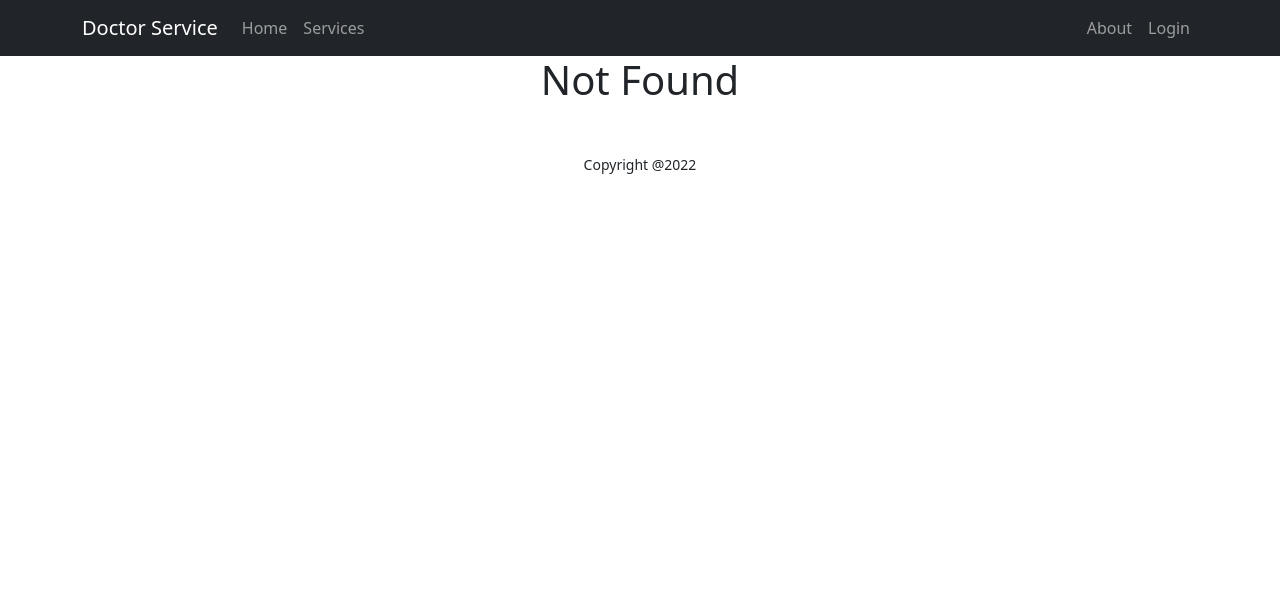
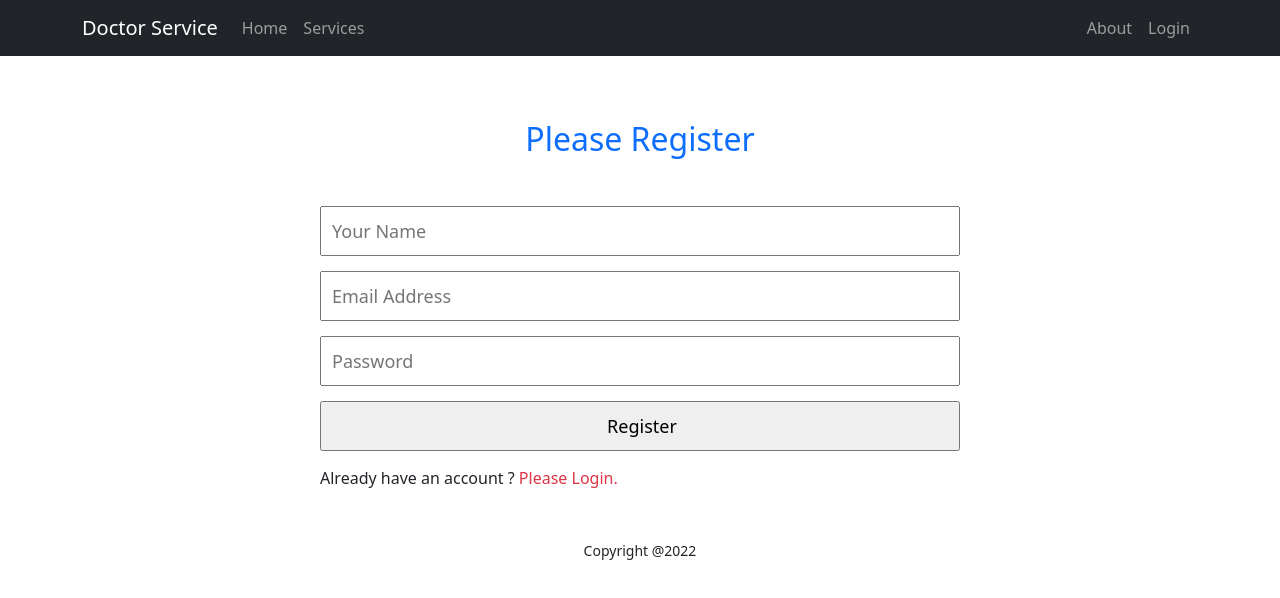
Before and after one commit to Pobarul-islam/independent-service, a React (Create React App) app: page /register in a window 1280 px wide. Before the commit this address had no page. Shown: the top 598 px of the page. Built offline with nearby package versions, Linux system fonts and the light colour scheme.

Commit message:
toggle from set

```diff
--- a/src/App.js
+++ b/src/App.js
@@ -4,6 +4,7 @@ import About from './Pages/About/About';
 import CheckOutPage from './Pages/CheckOutPage/CheckOutPage';
 import Home from './Pages/Home/Home/Home';
 import Login from './Pages/Login/Login/Login';
+import Register from './Pages/Login/Register/Register';
 
 import Footer from './Pages/Shared/Footer/Footer';
 import Header from './Pages/Shared/Header/Header';
@@ -18,6 +19,7 @@ function App() {
         <Route path='/checkout/:checkoutPage' element={<CheckOutPage></CheckOutPage>}></Route>
         <Route path='/about' element={<About></About>}></Route>
         <Route path='/login' element={<Login></Login>}></Route>
+        <Route path='/register' element={<Register></Register>}></Route>
         <Route path='*' element={<NotFound></NotFound>}></Route>
         </Routes>
     <Footer></Footer>
--- a/src/Pages/Login/Login/Login.js
+++ b/src/Pages/Login/Login/Login.js
@@ -1,6 +1,6 @@
 import React, { useRef } from 'react';
 import { Button, Form } from 'react-bootstrap';
-import { useNavigate } from 'react-router-dom';
+import { Link, useNavigate } from 'react-router-dom';
 
 const Login = () => {
     const emailRef = useRef('');
@@ -41,7 +41,7 @@ const Login = () => {
                     Submit
                 </Button>
             </Form>
-            <p>New to Doctor Services ? <span className='text-danger' onClick={navigateRegister}></span></p>
+            <p>New to Doctor Services ? <Link to={'/register'} className='text-danger text-decoration-none' onClick={navigateRegister}>Please Register.</Link></p>
         </div>
     );
 };
--- /dev/null
+++ b/src/Pages/Login/Register/Register.css
@@ -0,0 +1,13 @@
+.register-from{
+    width: 50%;
+    margin: auto;
+    margin-top: 5%;
+}
+.register-from input{
+    display: block;
+    width: 100%;
+    height: 50px;
+    padding-left: 10px;
+    font-size: 18px;
+    margin-bottom: 15px;
+}
--- a/src/Pages/Login/Register/Register.js
+++ b/src/Pages/Login/Register/Register.js
@@ -1,10 +1,36 @@
 import React from 'react';
+import { Form } from 'react-bootstrap';
+import { Link, useNavigate } from 'react-router-dom';
+
+
+import './Register.css';
 
 const Register = () => {
+    const navigate = useNavigate();
+    const navigateLogin = () => {
+        navigate('/login');
+    }
+
+    const handleRegister = event => {
+        event.preventDefault();
+    }
     return (
-        <div>
-            <h2>Please Register</h2>
-        </div>
+
+        <div className='register-from'>
+            <Form onSubmit={handleRegister}>
+                <h2 className='text-center text-primary mt-5'>Please Register</h2>
+                <div className='mt-5'>
+
+                    <input type="text" name='name' id='' placeholder='Your Name' />
+                    <input type="email" name='email' id='' placeholder='Email Address' required />
+                    <input type="password" name='password' id='' placeholder='Password' required />
+                    <input type="submit" name='submit' value={'Register'} />
+                </div>
+
+            </Form>
+            <p>Already have an account ? <Link to={'/login'} className='text-danger text-decoration-none' onClick={navigateLogin}>Please Login.</Link></p>
+
+        </div >
     );
 };
 
```
